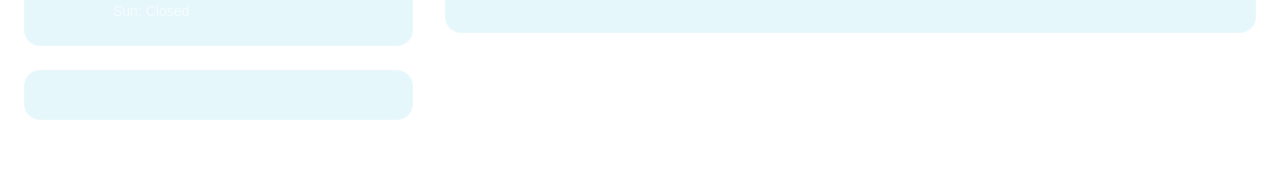
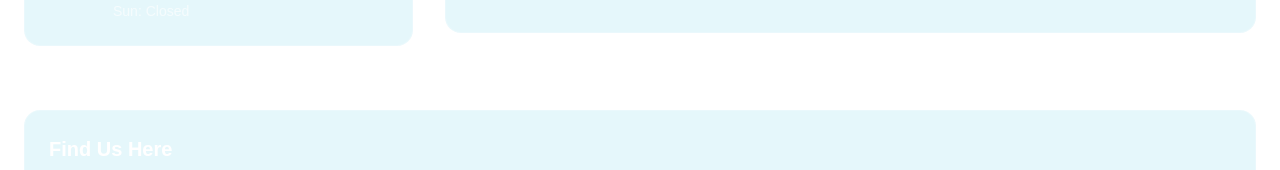
Before and after one commit to zeeumsiraji/techvaly_technologies_ltd, a Next.js app: page /contact in a window 1280 px wide. Shown: the part 894-1064 px from the top of the page. Built offline with nearby package versions, Linux system fonts and the light colour scheme.

Commit message:
Fix TypeScript errors and complete build

```diff
--- a/app/contact/page.tsx
+++ b/app/contact/page.tsx
@@ -1,10 +1,29 @@
 'use client'
-import { useState } from 'react'
+import { useState, FormEvent, ChangeEvent } from 'react'
 import { motion } from 'motion/react'
-import { MapPin, Phone, Mail, Clock, Send,  X } from 'lucide-react'
+import { MapPin, Phone, Mail, Clock, Send } from 'lucide-react'
+
+// Define types for form data
+interface FormData {
+  name: string;
+  email: string;
+  phone: string;
+  subject: string;
+  message: string;
+}
+
+// Define type for contact info - FIXED: Changed JSX.Element to React.ReactNode
+interface ContactInfo {
+  icon: React.ReactNode;  // ← THIS IS THE FIX
+  title: string;
+  details: string[];
+}
+
+// Define type for submit status
+type SubmitStatus = 'success' | null;
 
 export default function ContactPage() {
-  const [formData, setFormData] = useState({
+  const [formData, setFormData] = useState<FormData>({
     name: '',
     email: '',
     phone: '',
@@ -12,17 +31,19 @@ export default function ContactPage() {
     message: ''
   })
 
-  const [isSubmitting, setIsSubmitting] = useState(false)
-  const [submitStatus, setSubmitStatus] = useState(null)
+  const [isSubmitting, setIsSubmitting] = useState<boolean>(false)
+  const [submitStatus, setSubmitStatus] = useState<SubmitStatus>(null)
 
-  const handleChange = (e) => {
+  // Fixed: Added proper type for event parameter
+  const handleChange = (e: ChangeEvent<HTMLInputElement | HTMLTextAreaElement>) => {
     setFormData({
       ...formData,
       [e.target.name]: e.target.value
     })
   }
 
-  const handleSubmit = async (e) => {
+  // Fixed: Added proper type for event parameter
+  const handleSubmit = async (e: FormEvent<HTMLFormElement>) => {
     e.preventDefault()
     setIsSubmitting(true)
 
@@ -41,7 +62,7 @@ export default function ContactPage() {
     }, 1500)
   }
 
-  const contactInfo = [
+  const contactInfo: ContactInfo[] = [
     {
       icon: <MapPin className="w-6 h-6" />,
       title: 'Visit Us',
@@ -114,27 +135,6 @@ export default function ContactPage() {
                 </div>
               </motion.div>
             ))}
-
-            {/* Social Links */}
-            <motion.div
-              initial={{ opacity: 0, y: 20 }}
-              animate={{ opacity: 1, y: 0 }}
-              transition={{ duration: 0.6, delay: 0.7 }}
-              className="bg-cyan-500/10 backdrop-blur-md rounded-2xl p-6 border border-white/20"
-            >
-              {/* <h3 className="text-white font-semibold text-lg mb-4">Follow Us</h3>
-              <div className="flex gap-4">
-                {[Instagram, Linkedin, X].map((Icon, index) => (
-                  <a
-                    key={index}
-                    href="#"
-                    className="text-white/60 hover:text-tiger-orange transition-colors p-2 bg-white/5 rounded-lg hover:bg-tiger-orange/10"
-                  >
-                    <Icon className="w-5 h-5" />
-                  </a>
-                ))}
-              </div> */}
-            </motion.div>
           </motion.div>
 
           {/* Contact Form */}
```
